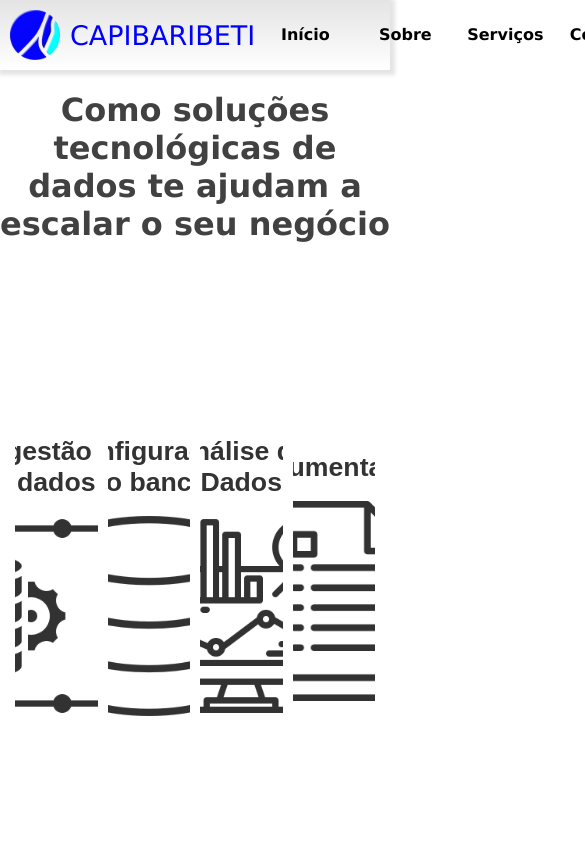
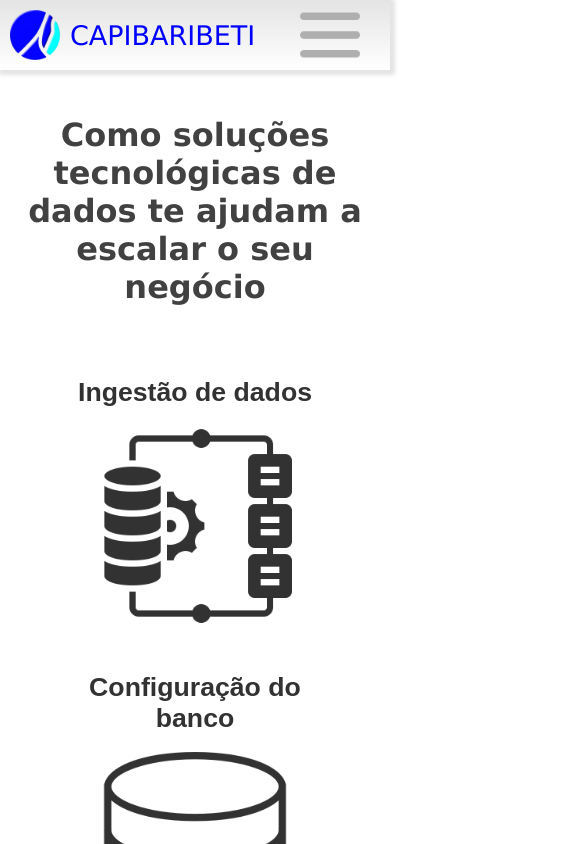
Before and after one commit to CapibaribeLTDA/capibaribeltda.github.io, a Next.js app: page / in a window 390 px wide. Shown: the top 844 px of the page, 585 px wide, since content can reach past the window. Built offline with nearby package versions, Linux system fonts and the light colour scheme.

Commit message:
Making it responsive

```diff
--- a/src/app/about/about.scss
+++ b/src/app/about/about.scss
@@ -1,7 +1,7 @@
 /* About tab */
 
 #frame2{
-    padding: 0px;
+    width: 100%;
 
     >.members-area{
         padding: 30px;
--- a/src/app/layout.scss
+++ b/src/app/layout.scss
@@ -8,7 +8,7 @@ html {
 body {
   background-color: rgb(255, 255, 255);
   margin: 0px;
-  width: 100%;
+  width: 100vw;
   min-height: 100vh;
   max-width: 1200px;
   justify-self: center;
@@ -33,8 +33,8 @@ p{
   top: 0;
   color: white;
   height: 70px;
-  display: flex;
-  flex-direction: row;
+  display: grid;
+  grid-template-columns: 70px auto auto;
   align-items: center;
   z-index: 2;
   box-shadow: 2px 2px 4px 3px rgb(228, 228, 228);
@@ -42,40 +42,13 @@ p{
   > img {
     margin: 0px 10px;
   }
-
-  > .tabs {
-    margin-left: auto;
-    margin-right: 50px;
-    display: grid;
-    grid-template-columns: repeat(4, 100px);
-
-    > .tab {
-      display: block;
-      height: 100%;
-      border: none;
-      font-size: 16px;
-      font-weight: bold;
-      text-align: center;
-      line-height: 70px;
-      background-color: transparent;
-      color: rgb(0, 0, 0);
-      height: 70px;
-      min-width: 80px;
-      transition: all 0.3s;
-      text-decoration: none;
-
-      &:hover {
-        background-color: rgb(32, 32, 32);
-        color: rgb(219, 219, 219);
-      }
-    }
-  }
 }
 
 .main-content {
+  padding: 25px;
   z-index: 1;
   position: relative;
-  width: 100%;
+  width: auto;
   border: none;
   overflow-y: hidden;
 }
--- a/src/app/layout.tsx
+++ b/src/app/layout.tsx
@@ -2,6 +2,7 @@ import type { Metadata } from "next";
 import './layout.scss';
 import Link from "next/link";
 import Image from 'next/image';
+import { TabsMenu } from "@/components/tabs_menu";
 
 export const metadata: Metadata = {
   title: "CapibaribeTI",
@@ -19,12 +20,7 @@ export default function RootLayout({
         <div className="header">
           <Image src="/logo.png" width={50} height={50} alt="Logo" />
           <span id="company-name">CAPIBARIBETI</span>
-          <div className="tabs">
-            <Link className="tab" href="/">Início</Link>
-            <Link className="tab" href="/about">Sobre</Link>
-            <Link className="tab" href="services">Serviços</Link>
-            <Link className="tab" href="/contact">Contato</Link>
-          </div>
+          <TabsMenu/>
         </div>
         <div className="main-content">
           {children}
--- a/src/app/page.scss
+++ b/src/app/page.scss
@@ -1,7 +1,7 @@
 /* Home tab */
 
 .home-page{
-  height: calc(100vh - 370px);
+  height: auto;
   min-height: 800px;
   display: flex;
   flex-direction: column;
@@ -13,10 +13,16 @@
 
 #frame1 {
   padding: 15px;
-  height: 100%;
+  height: fit-content;
   display: flex;
   flex-direction: row;
   align-items: stretch;
   gap: 10px;
   flex-grow: 1;
 }
+
+@media only screen and (max-width: 1000px){
+  #frame1{
+    flex-direction: column;
+  }
+}
--- a/src/components/home_button.scss
+++ b/src/components/home_button.scss
@@ -1,13 +1,11 @@
 .bubble {
   position: relative;
-  height: 100%;
   border: none;
   border-radius: 10px;
   width: 45%;
   flex-shrink: 1;
   --bubble-transition-time: 0.3s;
   transition: all var(--bubble-transition-time) ease-in-out;
-  overflow: hidden;
 
   &:hover {
     box-shadow: 2px 2px 5px 3px rgb(228, 228, 228);
@@ -65,8 +63,11 @@
     inset: 5px;
     transition: all 0.3s;
     opacity: 0.8;
+    &::-webkit-scrollbar{
+      display: none;
+    }
 
-    > div {
+    > .home-icon-wrapper {
       transition: all var(--bubble-transition-time);
       flex-grow: 1;
       display: flex;
@@ -80,8 +81,8 @@
     > .home-service-description {
       flex-grow: 0;
       opacity: 0;
-      height: 0px;
       transition: all 0s;
+      height: 0;
 
       > * {
         margin: 5px 0px;
@@ -100,8 +101,13 @@
 
     &:focus {
       mask-image: none;
-      > div {
+      overflow: scroll;
+      >.home-icon-wrapper{
         flex-grow: 0;
+        // >img{
+        //   transition: all var(--bubble-transition-time);
+        //   scale: 0.5
+        // }
       }
       > .home-service-description {
         transition: opacity 0.3s;
@@ -109,6 +115,18 @@
         opacity: 1;
         flex-grow: 1;
       }
+    }
+  }
+}
+
+@media only screen and (max-width: 1000px) {
+  .bubble{
+    width: auto;
+    flex-shrink: 0;
+    height: 300px;
+
+    &:focus-within{
+      height: 600px;
     }
   }
 }
--- a/src/components/home_button.tsx
+++ b/src/components/home_button.tsx
@@ -11,7 +11,7 @@ export const HomeButton = ({ image_url, inner_text }: HomeButtonProps) => {
   return (
     <div className="bubble">
       <button>
-        <div>
+        <div className="home-icon-wrapper">
           <h1>{inner_text.title}</h1>
           <Image src={image_url} alt={"Home Icon"} height={200} width={200} />
         </div>
--- /dev/null
+++ b/src/components/tabs_menu.scss
@@ -0,0 +1,72 @@
+.tabs {
+  height: 70px;
+  min-width: 100px;
+  margin-left: auto;
+  margin-right: 50px;
+  display: flex;
+  flex-direction: row;
+  position: relative;
+
+  >button{
+    display: none;
+    height: 70px;
+  }
+
+  > .tab {
+    height: 100%;
+    border: none;
+    font-size: 16px;
+    font-weight: bold;
+    text-align: center;
+    line-height: 70px;
+    background-color: transparent;
+    color: rgb(0, 0, 0);
+    height: 70px;
+    min-width: 80px;
+    transition: all 0.3s;
+    text-decoration: none;
+
+    &:hover {
+      background-color: rgb(32, 32, 32);
+      color: rgb(219, 219, 219);
+    }
+  }
+}
+
+@media only screen and (max-width: 600px) {
+  .tabs {
+    flex-direction: column;
+    margin-right: 10px;
+
+    >*{
+      flex-shrink: 0;
+    }
+
+    >button{
+      display: block;
+      height: 70px;
+      width: 100px;
+      background: rgb(175, 175, 175);
+      mask-image: url(/menu.png);
+      mask-size: 60%;
+      mask-repeat: no-repeat;
+      mask-position: center;
+      border: none;
+
+      &:focus{
+        background: rgb(70, 70, 70);
+      }
+    }
+
+    >.tab{
+      display: none;
+      background-color: rgb(249, 249, 250);
+    }
+
+    &.open{
+      >.tab{
+        display: block;
+      }
+    }
+  }
+}
--- /dev/null
+++ b/src/components/tabs_menu.tsx
@@ -0,0 +1,35 @@
+"use client";
+
+import Link from "next/link";
+import Image from "next/image";
+import "./tabs_menu.scss";
+import { useState } from "react";
+
+export const TabsMenu = () => {
+  const [menuOpen, updateMenu] = useState<boolean>(false);
+
+  return (
+    <div
+      className={`tabs ${menuOpen ? "open" : null}`}
+      onBlur={(e) =>
+        menuOpen &&
+        !e.currentTarget.contains(e.relatedTarget) &&
+        updateMenu(false)
+      }
+    >
+      <button onFocus={() => updateMenu(true)}/>
+      <Link className="tab" href="/" onClick={() => updateMenu(false)}>
+        Início
+      </Link>
+      <Link className="tab" href="/about" onClick={() => updateMenu(false)}>
+        Sobre
+      </Link>
+      <Link className="tab" href="/services" onClick={() => updateMenu(false)}>
+        Serviços
+      </Link>
+      <Link className="tab" href="/contact" onClick={() => updateMenu(false)}>
+        Contato
+      </Link>
+    </div>
+  );
+};
```
Also changed, not shown: public/menu.png (added).
